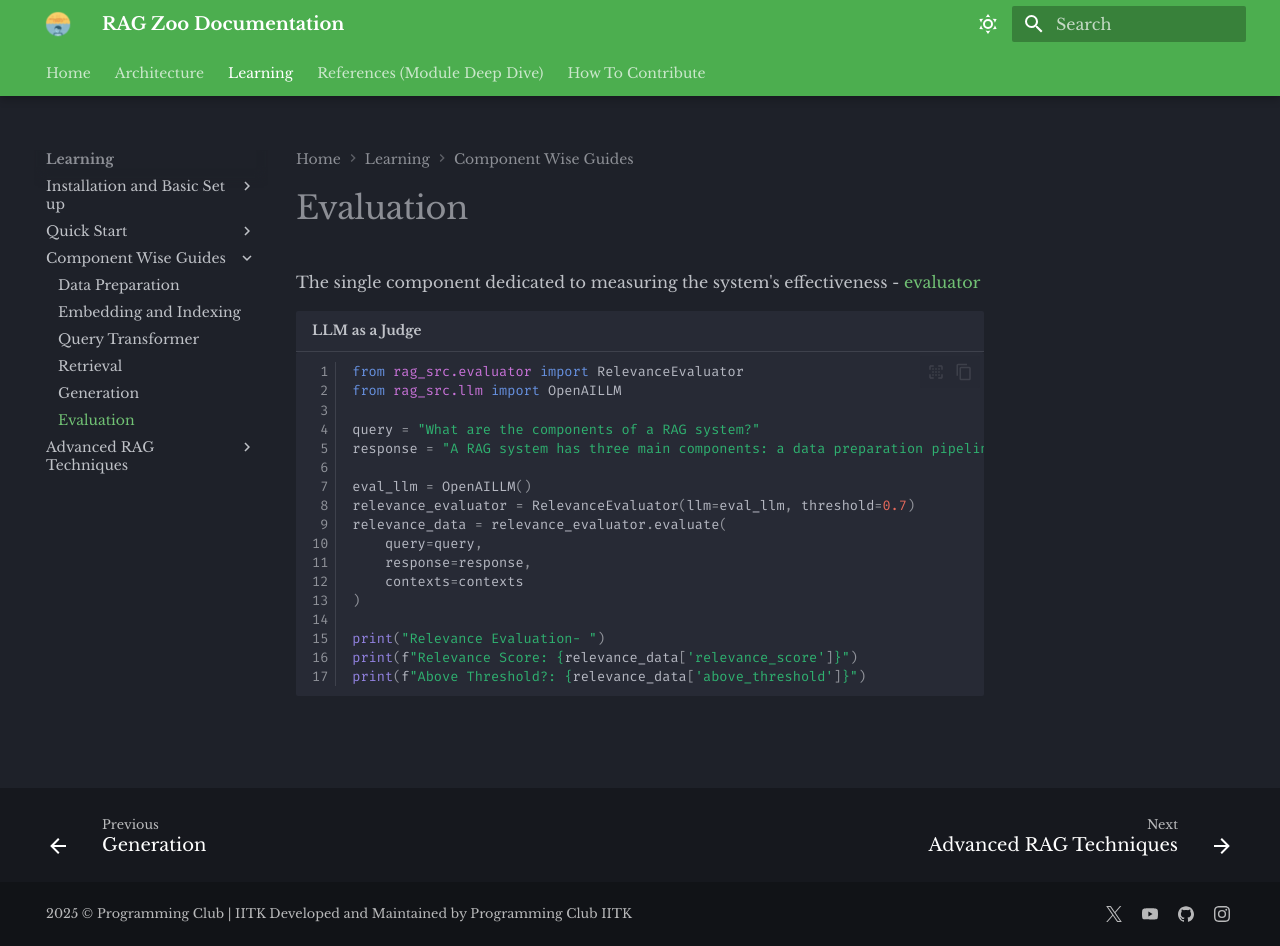
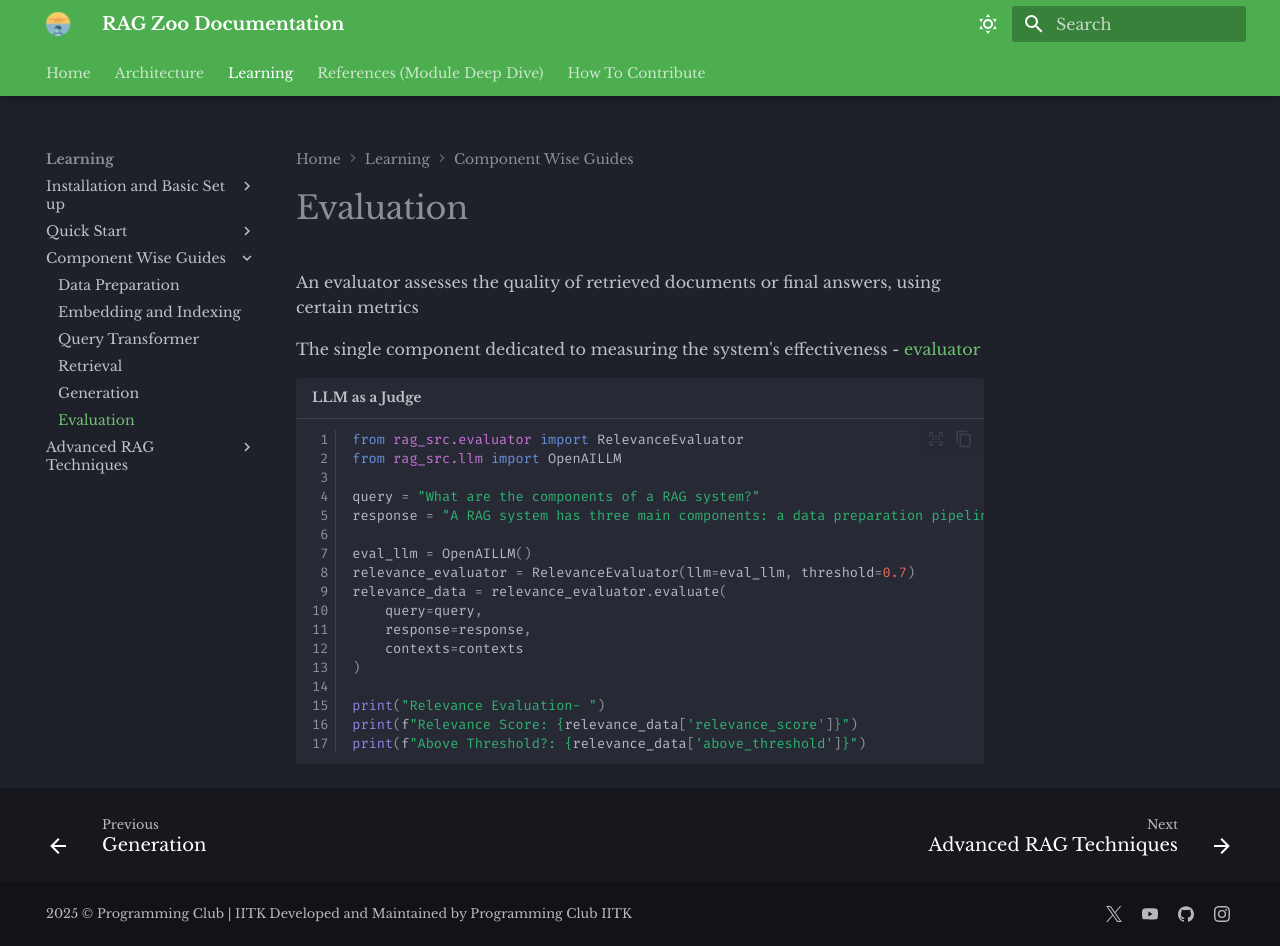
Before and after one commit to Karthic-N-A/RAG-Zoo-Website-Local-Impl, an MkDocs documentation site: the page built from docs/Component Wise Guides/Evaluation.md, in a window 1280 px wide and 946 px high. Built offline with MkDocs 1.6.1 and Material for MkDocs 9.7.7, drawn with Linux system fonts in a browser that asks for light colours.

Commit message:
Update Evaluation.md

````diff
--- a/docs/Component Wise Guides/Evaluation.md
+++ b/docs/Component Wise Guides/Evaluation.md
@@ -1,4 +1,6 @@
 # Evaluation
+
+An evaluator assesses the quality of retrieved documents or final answers, using certain metrics
 
 The single component dedicated to measuring the system's effectiveness - [evaluator](../Module-By-Module%20Deep%20Dive/evaluator.md)
 ```python title="LLM as a Judge" linenums="1"
````
